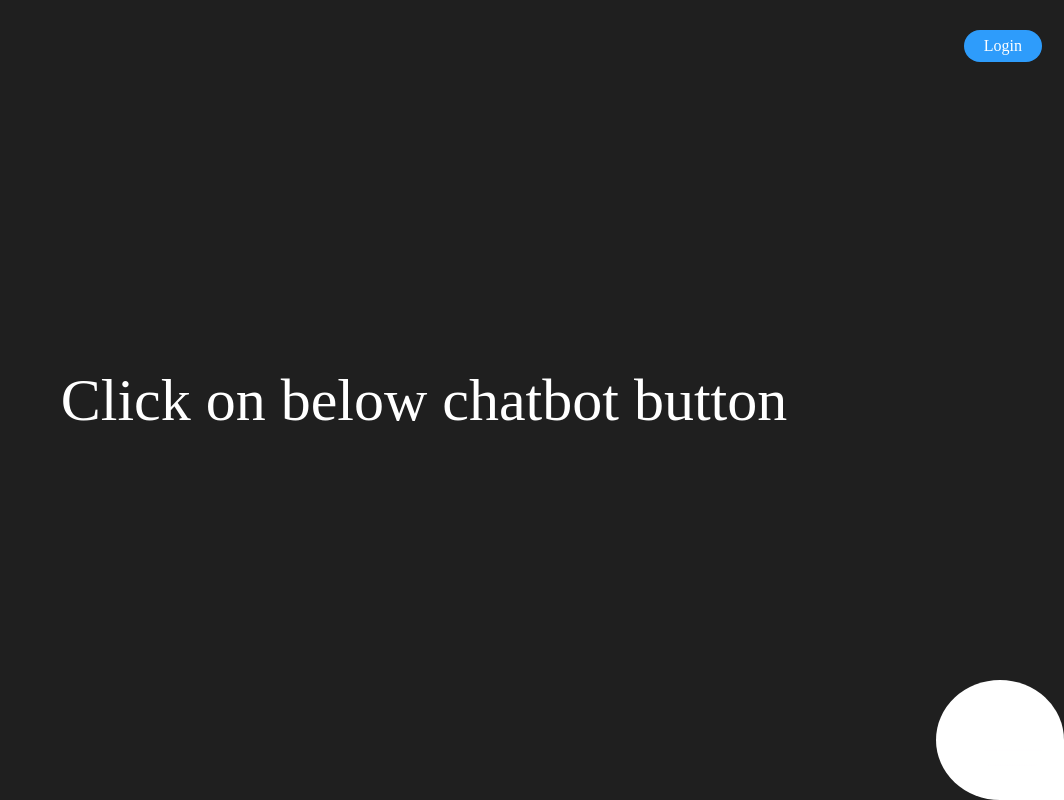
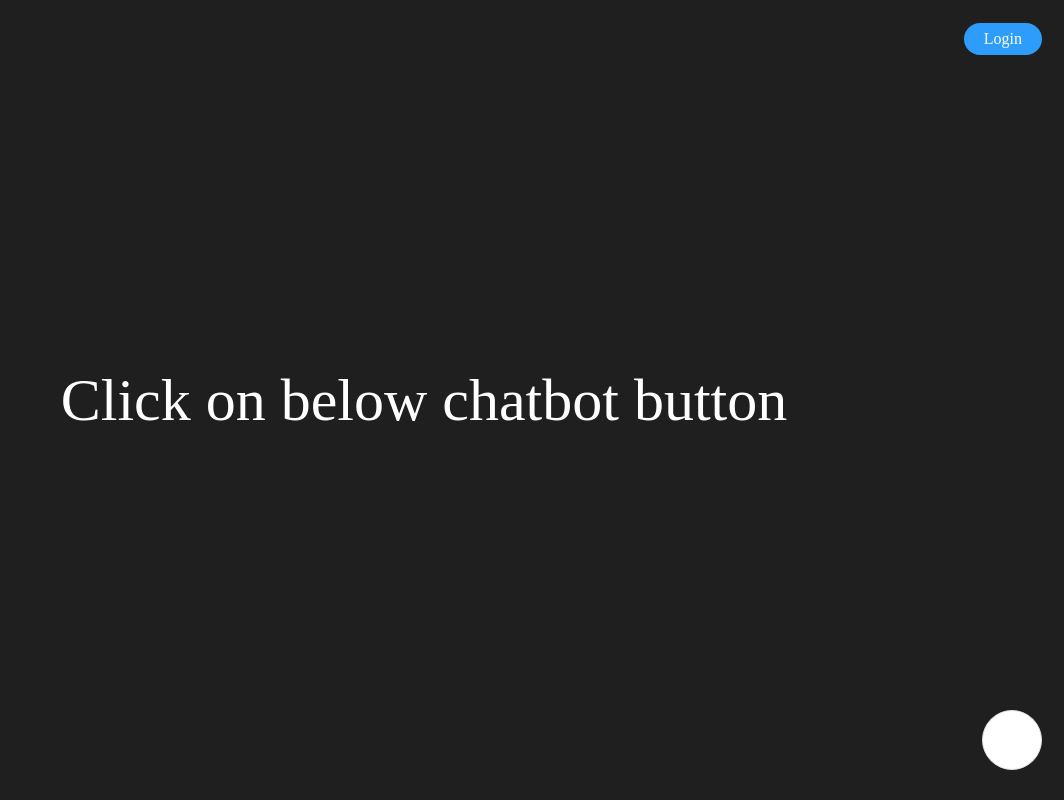
Before and after one commit to Arya-Ambekar/RespLoop.ai, a React (Vite) app in the folder frontend/: page / in a window 1280 px wide. Shown: the whole page, without its empty margins (216-1280 px from the left). Built offline with nearby package versions, Linux system fonts and the light colour scheme; no server answers; a web font is replaced by a local one.

Commit message:
solved some bugs

```diff
--- a/frontend/src/components/ChatSpace/ChatSpace.css
+++ b/frontend/src/components/ChatSpace/ChatSpace.css
@@ -124,6 +124,10 @@
   border-radius: 15px;
   border: none;
   padding: 3px 10px;
+}
+
+.new-chat-button button:hover {
+  cursor: pointer;
 }
 
 /* EMAIL INPUT */
--- a/frontend/src/components/DialogBox/DialogBox.css
+++ b/frontend/src/components/DialogBox/DialogBox.css
@@ -11,6 +11,7 @@
   justify-content: center;
   align-items: center;
   border-radius: 20px;
+  z-index: 5;
 }
 
 .dialog-box {
--- a/frontend/src/components/FilterDropdown/FilterDropdown.css
+++ b/frontend/src/components/FilterDropdown/FilterDropdown.css
@@ -1,7 +1,7 @@
 .filter-dropdown-wrapper {
   width: 200px;
   position: relative;
-  z-index: 3;
+  z-index: 2;
 }
 
 .filter-header {
--- a/frontend/src/components/TicketsView/TicketsView.tsx
+++ b/frontend/src/components/TicketsView/TicketsView.tsx
@@ -90,14 +90,11 @@ const TicketsView = () => {
                     key={ticket.id}
                     onClick={() => {
                       // console.log("table row clicked", ticket.id);
-                      navigate(
-                        `/admin/conversations/${ticket.conversationId}`,
-                        {
-                          state: {
-                            user: ticket.Conversation.User?.email_id,
-                          },
+                      navigate(`/admin/tickets/${ticket.conversationId}`, {
+                        state: {
+                          user: ticket.Conversation.User?.email_id,
                         },
-                      );
+                      });
                     }}
                   >
                     <td>{ticket.Conversation.serial_id}</td>
--- a/frontend/src/main.tsx
+++ b/frontend/src/main.tsx
@@ -25,7 +25,7 @@ export const socketClient = new SocketClient();
 const router = createBrowserRouter(
   createRoutesFromElements(
     <>
-      <Route path="/" element={<ChatBotPage />}></Route>,
+      <Route path="/" element={<ChatBotPage />}></Route>
       <Route path="/login" element={<LoginPage />}></Route>
       <Route path="admin" element={<AdminPanelPage />}>
         <Route path="conversations" element={<ConversationsView />} />
@@ -44,6 +44,6 @@ createRoot(document.getElementById("root")!).render(
     <App>
       <RouterProvider router={router} />
     </App>
-    {/* </StrictMode> */},
+    {/* </StrictMode> */}
   </Provider>,
 );
--- a/frontend/src/pages/ChatBotPage/ChatBotPage.css
+++ b/frontend/src/pages/ChatBotPage/ChatBotPage.css
@@ -11,23 +11,12 @@
   align-items: center;
 }
 
-.instruction-highlight {
-  position: fixed;
-  z-index: 2;
-  height: 100vh;
-  width: 100vw;
-  font-size: 50px;
-  display: flex;
-  justify-content: flex-end;
-  align-items: flex-end;
-}
-
-.instruction-highlight div {
+/* .instruction-highlight div {
   height: 18%;
   width: 8%;
   border-radius: 50% 50% 0px 50%;
   background-color: white;
-}
+} */
 
 .chatbot-wrapper {
   display: flex;
@@ -35,11 +24,10 @@
   justify-content: space-between;
   align-items: flex-end;
   height: 100vh;
-  /* background-color: aquamarine; */
 }
 
 .admin-login-button {
-  margin-top: 30px;
+  margin-top: 23px;
   border-radius: 20px;
   border: none;
   background-color: #2e9cfb;
@@ -63,9 +51,10 @@
   width: 58px;
   height: 58px;
   border-radius: 50%;
-  background: transparent;
-  border: none;
-  padding: 0;
+  background: white;
+  border: 1px solid rgb(224, 224, 224);
+  padding: 5px 5px 3px 5px;
+  margin-bottom: 8px;
 }
 
 .chatbot-slot {
@@ -77,12 +66,12 @@
   flex-direction: column;
   padding: 5px;
   box-sizing: border-box;
-  overflow: hidden;
+  /* overflow: hidden; */
 }
 
 .chatbot-button:hover {
-  border: 1px solid #a9d6fd61;
-  box-shadow: 0px 1px 10px #a9d6fd61;
+  border: 1px solid #bec7d061;
+  box-shadow: 0px 1px 10px #bec7d061;
   cursor: pointer;
 }
 
--- a/frontend/src/pages/ChatBotPage/ChatBotPage.tsx
+++ b/frontend/src/pages/ChatBotPage/ChatBotPage.tsx
@@ -14,9 +14,6 @@ const ChatBotPage = () => {
         <>
           <div className="instruction">
             <p>Click on below chatbot button</p>
-          </div>
-          <div className="instruction-highlight">
-            <div></div>
           </div>
         </>
       )}
```
